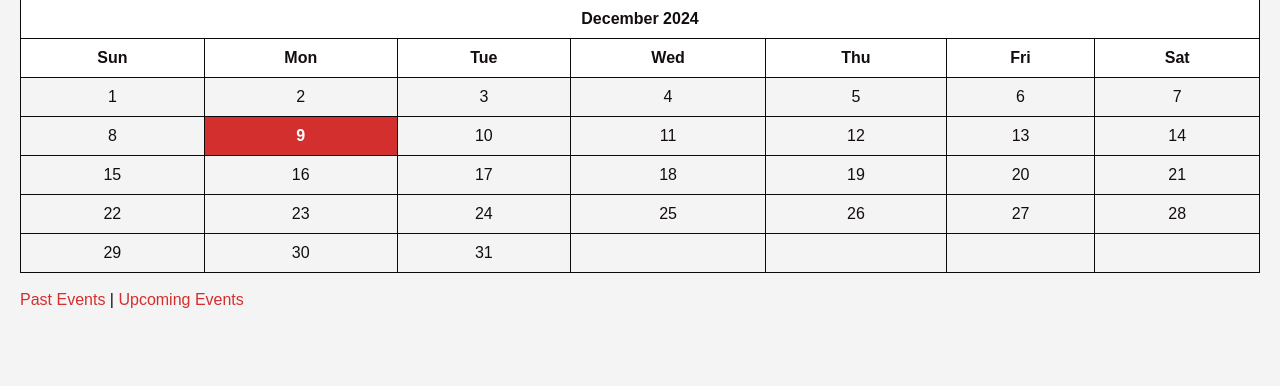
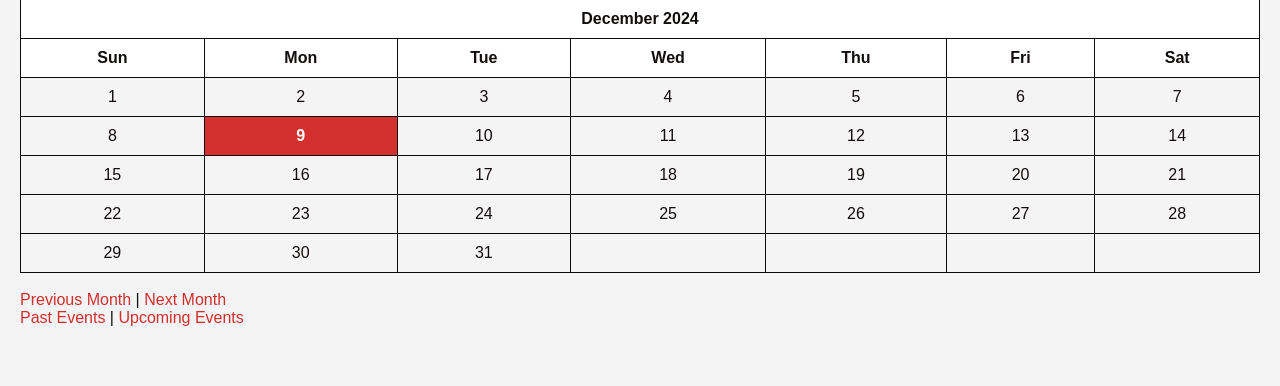
Before and after one commit to 22Fsk/ITCS333-PROJECT, a PHP site: page /events.php in a window 1280 px wide. Shown: the part 41-427 px from the top of the page. Run offline with PHP 8.4, Linux system fonts and the light colour scheme; data comes from the database, SQL or seed files in the repository.

Commit message:
addition

```diff
--- a/events.php
+++ b/events.php
@@ -233,6 +233,13 @@ if (isset($_GET['date'])) {
     $year = isset($_GET['year']) ? $_GET['year'] : date('Y');
     generateCalendar($month, $year);
 
+// Navigation links for month
+$next_year = ($month == 12) ? $year + 1 : $year;
+$prev_year = ($month == 1) ? max(2024, $year - 1) : $year; // Prevent going before 2024
+echo "<br><a href='?month=" . ($month - 1) . "&year=$prev_year'>Previous Month</a> |
+      <a href='?month=" . ($month + 1) . "&year=$next_year'>Next Month</a>";
+
+
     // Add navigation buttons for past and upcoming events
     echo "<br><a href='?past_events=true'>Past Events</a> |
           <a href='?upcoming_events=true'>Upcoming Events</a>";
```
